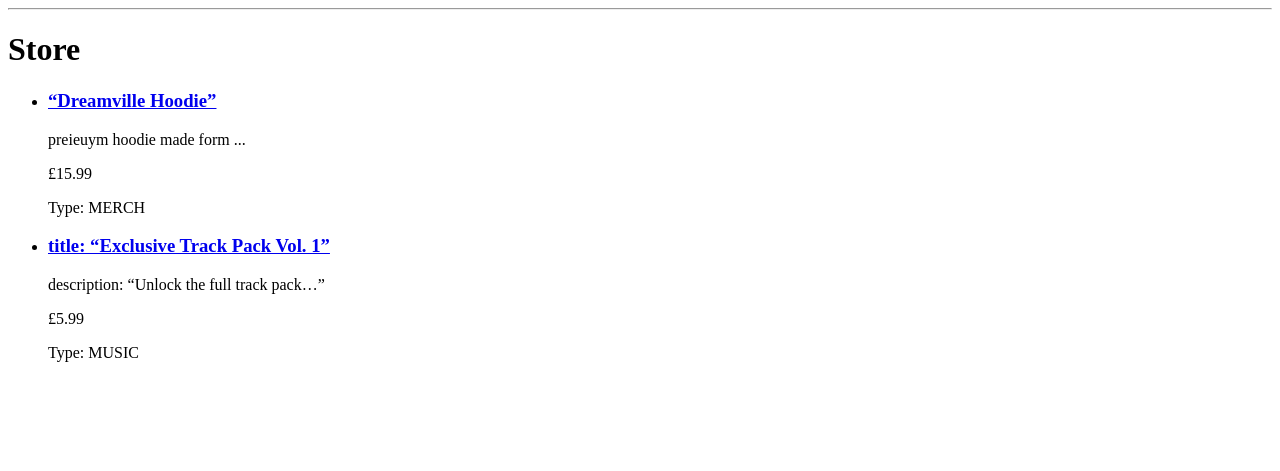
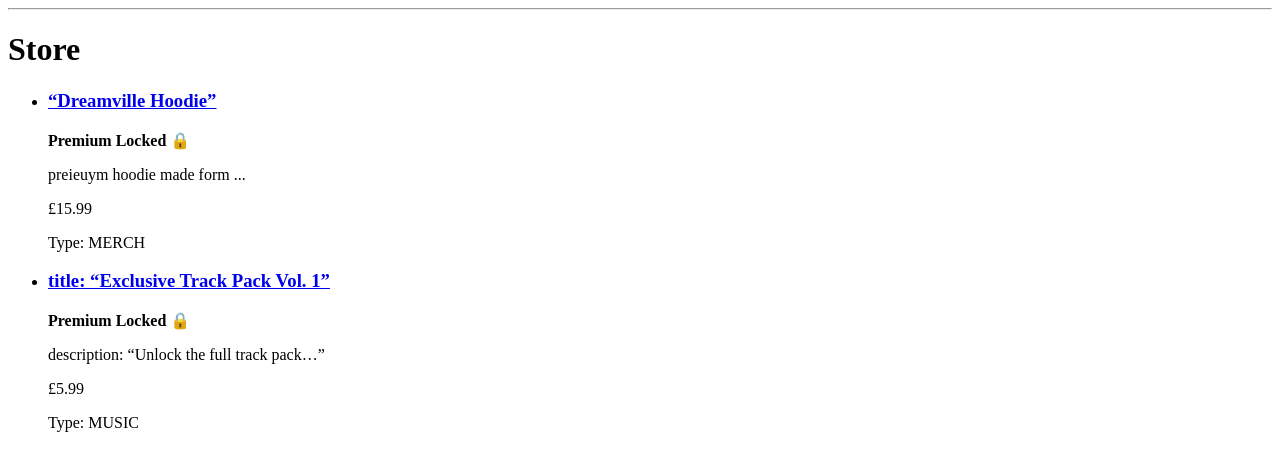
Before and after one commit to Leon4721/artist-merch-hub, a Django app: page /store/ in a window 1280 px wide. Shown: the part 26-497 px from the top of the page. Run offline with Django 5.2, Linux system fonts and the light colour scheme; data comes from the database, SQL or seed files in the repository.

Commit message:
feat: add safe premium status + navbar unlock UX

```diff
--- /dev/null
+++ b/accounts/context_processors.py
@@ -0,0 +1,16 @@
+def premium_status(request):
+    """
+    Safe global template variable:
+    - has_paid = True/False
+    - never crashes if profile is missing
+    """
+    has_paid = False
+
+    user = getattr(request, "user", None)
+    if user and user.is_authenticated:
+        try:
+            has_paid = bool(user.profile.has_paid)
+        except Exception:
+            has_paid = False
+
+    return {"has_paid": has_paid}
--- a/config/settings.py
+++ b/config/settings.py
@@ -53,6 +53,8 @@
                 "django.template.context_processors.request",
                 "django.contrib.auth.context_processors.auth",
                 "django.contrib.messages.context_processors.messages",
+                "accounts.context_processors.premium_status",
+
             ],
         },
     },
--- a/store/templates/store/product_list.html
+++ b/store/templates/store/product_list.html
@@ -10,14 +10,22 @@
         {% for product in products %}
            <li>
   <h3>
-                    <a href="{% url 'product_detail' product.id %}">
-                        {{ product.title }}
-                    </a>
+    <a href="{% url 'product_detail' product.id %}">{{ product.title }}</a>
   </h3>
+
+  {% if product.is_premium %}
+      {% if has_paid %}
+          <p><strong>Premium Unlocked ✅</strong></p>
+      {% else %}
+          <p><strong>Premium Locked 🔒</strong></p>
+      {% endif %}
+  {% endif %}
+
   <p>{{ product.description }}</p>
   <p>£{{ product.price }}</p>
   <p>Type: {{ product.product_type }}</p>
 </li>
+
         {% endfor %}
     </ul>
 {% else %}
--- a/templates/base.html
+++ b/templates/base.html
@@ -13,8 +13,10 @@
     {% if user.is_authenticated %}
         <span>Hi {{ user.username }}</span>
 
-    {% if not user.profile.has_paid %}
+        {% if not has_paid %}
             <a href="/checkout/">Unlock Access</a>
+        {% else %}
+            <span>Premium ✅</span>
         {% endif %}
 
         <a href="/accounts/logout/">Logout</a>
@@ -22,8 +24,8 @@
         <a href="/accounts/login/">Login</a>
         <a href="/accounts/signup/">Sign Up</a>
     {% endif %}
+</nav>
 
-</nav>
 
 {% if messages %}
     <ul>
```
Lines whose indentation alone changed are shown as unchanged.
